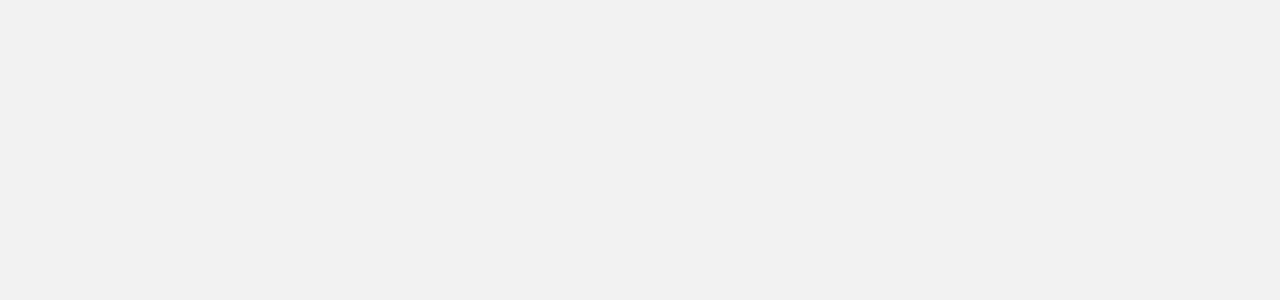
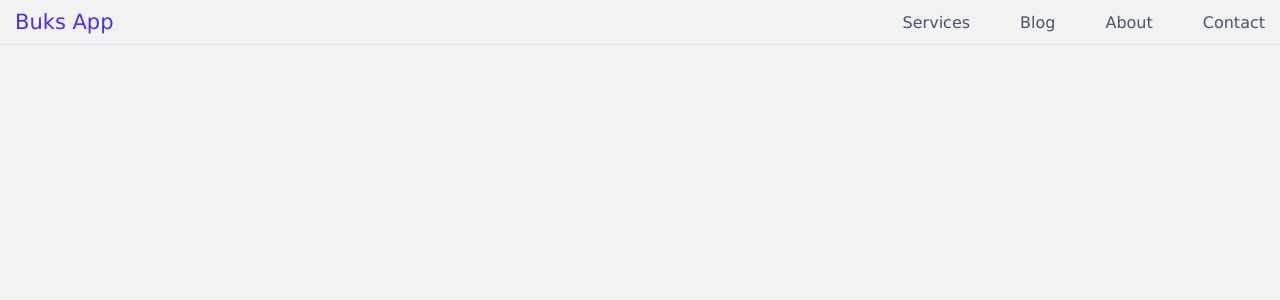
Before and after one commit to mytotoe/buks-app-frontend, a React (Create React App) app: page /feeds in a window 1280 px wide. Shown: the top 300 px of the page. Built offline with nearby package versions, Linux system fonts and the light colour scheme.

Commit message:
add header

```diff
--- /dev/null
+++ b/src/views/feeds/components/header.tsx
@@ -0,0 +1,31 @@
+import { Link } from "react-router-dom"
+import "./style.scss";
+
+const Header = () => {
+  return <header className="header">
+    <nav className="navbar">
+      <Link to="/feeds" className="nav-logo">Buks App</Link>
+      <ul className="nav-menu">
+        <li className="nav-item">
+          <Link to="/feeds" className="nav-link">Services</Link>
+        </li>
+        <li className="nav-item">
+          <Link to="/feeds" className="nav-link">Blog</Link>
+        </li>
+        <li className="nav-item">
+          <Link to="/feeds" className="nav-link">About</Link>
+        </li>
+        <li className="nav-item">
+          <Link to="/feeds" className="nav-link">Contact</Link>
+        </li>
+      </ul>
+      <div className="hamburger">
+        <span className="bar"></span>
+        <span className="bar"></span>
+        <span className="bar"></span>
+      </div>
+    </nav>
+  </header>
+}
+
+export default Header;
--- /dev/null
+++ b/src/views/feeds/components/style.scss
@@ -0,0 +1,71 @@
+@import url('https://fonts.googleapis.com/css2?family=Roboto:ital,wght@0,500;1,400&display=swap');
+
+* {
+    margin: 0;
+    padding: 0;
+    box-sizing: border-box;
+}
+
+html {
+    font-size: 62.5%;
+    font-family: 'Roboto', sans-serif;
+}
+
+li {
+    list-style: none;
+}
+
+a {
+    text-decoration: none;
+}
+
+.header{
+    border-bottom: 1px solid #E2E8F0;
+}
+
+.navbar {
+    display: flex;
+    justify-content: space-between;
+    align-items: center;
+    padding: 1rem 1.5rem;
+}
+
+.hamburger {
+    display: none;
+}
+
+.bar {
+    display: block;
+    width: 25px;
+    height: 3px;
+    margin: 5px auto;
+    -webkit-transition: all 0.3s ease-in-out;
+    transition: all 0.3s ease-in-out;
+    background-color: #101010;
+}
+
+.nav-menu {
+    display: flex;
+    justify-content: space-between;
+    align-items: center;
+}
+
+.nav-item {
+    margin-left: 5rem;
+}
+
+.nav-link{
+    font-size: 1.6rem;
+    font-weight: 400;
+    color: #475569;
+}
+
+.nav-link:hover{
+    color: #482ff7;
+}
+
+.nav-logo {
+    font-size: 2.1rem;
+    font-weight: 500;
+    color: #482ff7;
+}
--- /dev/null
+++ b/src/views/feeds/feedsContainer.tsx
@@ -0,0 +1,5 @@
+import FeedsView from "./feedsView";
+
+export const FeedsContainer = () => {
+  return <FeedsView />
+}
--- /dev/null
+++ b/src/views/feeds/feedsView.tsx
@@ -0,0 +1,10 @@
+import { Fragment } from "react";
+import Header from "./components/header";
+
+const FeedsView = () => {
+  return <Fragment>
+      <Header />
+  </Fragment>
+}
+
+export default FeedsView;
--- /dev/null
+++ b/src/views/feeds/index.ts
@@ -0,0 +1 @@
+export { FeedsContainer as default } from './feedsContainer';
--- a/src/views/index.tsx
+++ b/src/views/index.tsx
@@ -1,13 +1,15 @@
 import { Fragment } from 'react';
 import { BrowserRouter as Router, Route } from "react-router-dom";
 import Onboarding from "./onboarding";
-import Authentication from "./authentication"
+import Authentication from "./authentication";
+import Feeds from  "./feeds";
 
 const Views = () => {
     return <Fragment>
         <Router>
             <Route exact path="/" component={Authentication} />
             <Route exact path="/signup" component={Onboarding} />
+            <Route exact path="/feeds" component={Feeds} />
         </Router>
     </Fragment>
 }
```
